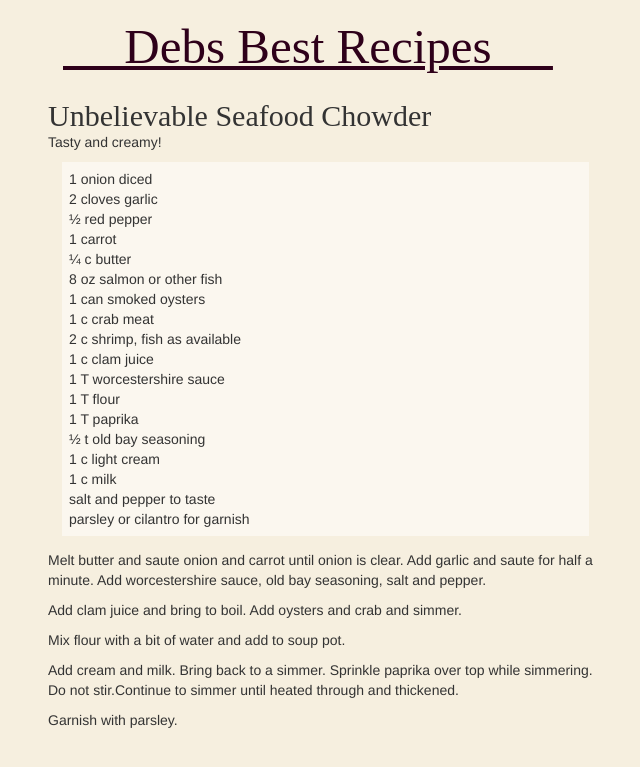
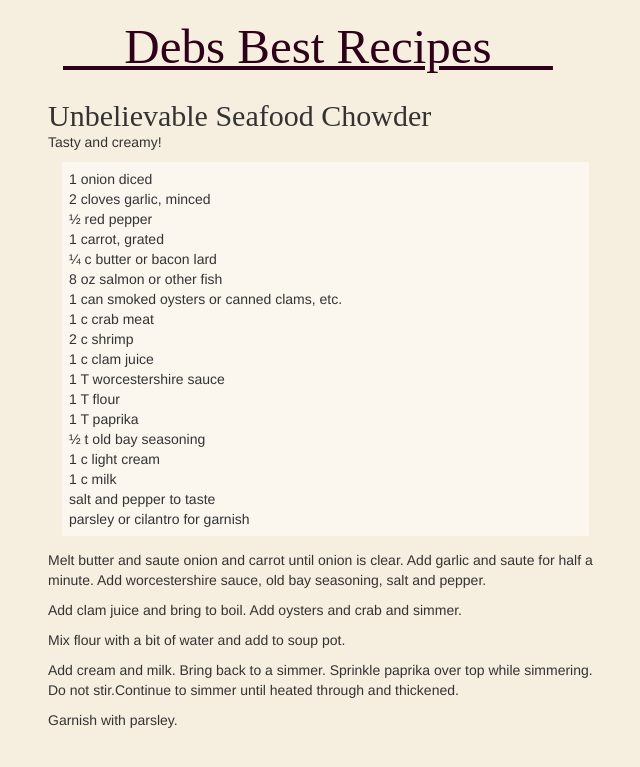
Before and after one commit to JonahBraun/debs-recipes, a Jekyll site: the page built from _posts/2006-04-22-unbelievable-seafood-chowder.md, in a window 1280 px wide. Shown: the top 767 px of the page, without its empty margins (7-647 px from the left). Built offline with Jekyll 4.4.1, drawn with Linux system fonts in a browser that asks for light colours; nearby versions of some CDN libraries; some web fonts are replaced; Markdown is read by kramdown in place of the engine named in the settings.

Commit message:
Update 2006-04-22-unbelievable-seafood-chowder.md

```diff
--- a/_posts/2006-04-22-unbelievable-seafood-chowder.md
+++ b/_posts/2006-04-22-unbelievable-seafood-chowder.md
@@ -6,14 +6,14 @@ category: soups
 Tasty and creamy!
 
 - 1 onion diced
-- 2 cloves garlic
+- 2 cloves garlic, minced
 - ½ red pepper
-- 1 carrot
-- ¼ c butter
+- 1 carrot, grated
+- ¼ c butter or bacon lard
 - 8 oz salmon or other fish
-- 1 can smoked oysters
+- 1 can smoked oysters or canned clams, etc.
 - 1 c crab meat
-- 2 c shrimp, fish as available
+- 2 c shrimp
 - 1 c clam juice
 - 1 T worcestershire sauce
 - 1 T flour
```
